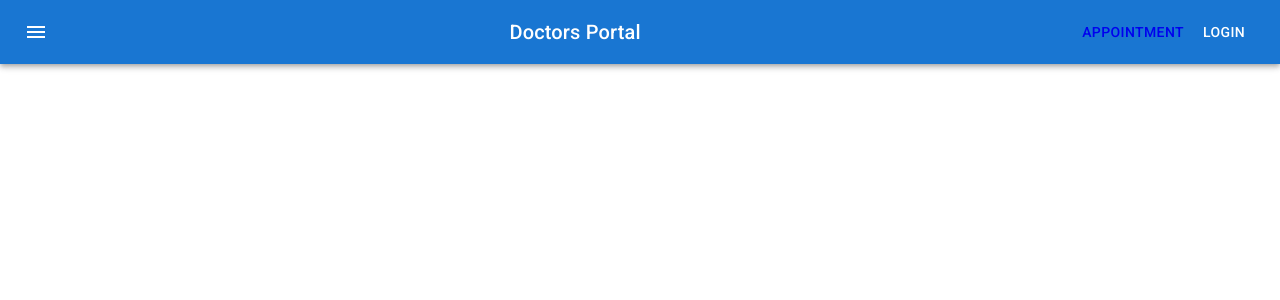
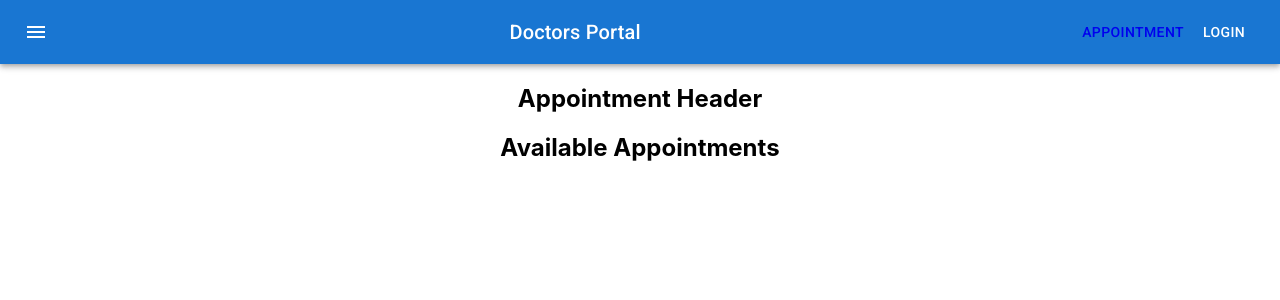
Before and after one commit to Taufiqul7756/Doctors-portal-client, a React (Create React App) app: page /appointment in a window 1280 px wide. Shown: the top 300 px of the page. Built offline with nearby package versions, Linux system fonts and the light colour scheme.

Commit message:
Imported AvailableAppointments and AppointmentHeader compo

```diff
--- a/src/Pages/Appointment/Appointment/Appointment.js
+++ b/src/Pages/Appointment/Appointment/Appointment.js
@@ -1,10 +1,14 @@
 import React from "react";
 import Navigation from "../../Shared/Navigation/Navigation";
+import AppointmentHeader from "./AppointmentHeader/AppointmentHeader";
+import AvailableAppointments from "../AvailableAppointments/AvailableAppointments";
 
 const Appointment = () => {
   return (
     <div>
       <Navigation></Navigation>
+      <AppointmentHeader></AppointmentHeader>
+      <AvailableAppointments></AvailableAppointments>
     </div>
   );
 };
```
